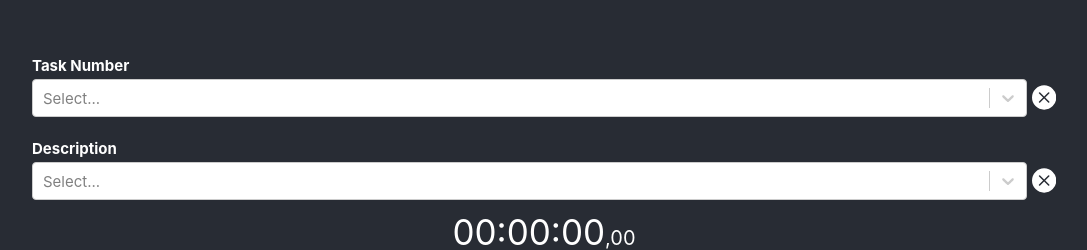
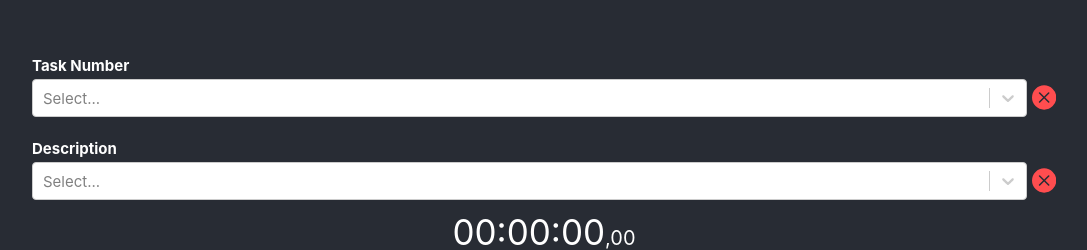
Before and after one commit to luizbp/worklogs-jira-electron, a React (Create React App) app: page / in a window 1280 px wide. Shown: the part 196-446 px from the top of the page, without its empty margins (96-1183 px from the left). Built offline with nearby package versions, Linux system fonts and the light colour scheme.

Commit message:
fix css and icon

```diff
--- a/src/components/ModalWorkLogs/ModalWorkLogs.tsx
+++ b/src/components/ModalWorkLogs/ModalWorkLogs.tsx
@@ -16,7 +16,7 @@ const styleBoxModal = {
   bgcolor: "background.paper",
   border: "2px solid #000",
   boxShadow: 24,
-  "max-width": "600px",
+  "max-width": "800px",
   pt: 2,
   px: 4,
   pb: 3,
--- a/src/components/TaskInfoForm/index.css
+++ b/src/components/TaskInfoForm/index.css
@@ -29,7 +29,7 @@
 .button--clear {
   width: 25px;
   height: 25px;
-  color: var(-color-second);
+  color: var(--color-second);
   transition: 0.1s;
 }
 
```
Also changed, not shown: public/electron.js (+4 -3 lines).
